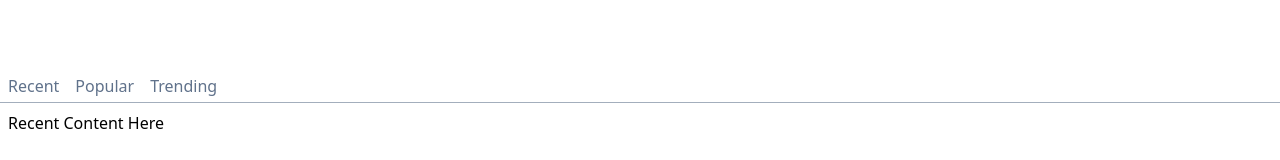
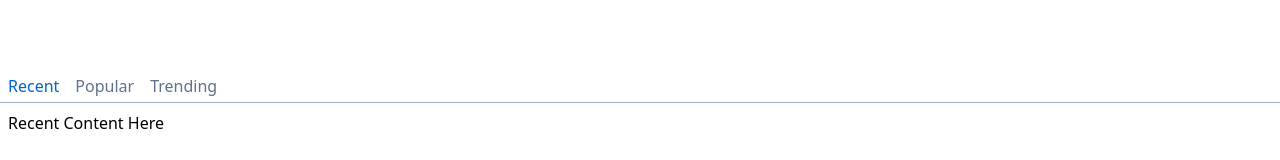
Before and after one commit to sangosteve/ui, a Next.js app: page / in a window 1280 px wide. Shown: the part 294-454 px from the top of the page. Built offline with nearby package versions, Linux system fonts and the light colour scheme.

Commit message:
tab selected styles

```diff
--- a/app/components/ui/Tab.tsx
+++ b/app/components/ui/Tab.tsx
@@ -1,5 +1,5 @@
 "use client"
-import React from "react";
+import React,{Fragment} from "react";
 import { Tab as HeadlessTab } from '@headlessui/react'
 import clsx from "clsx";
 
@@ -34,11 +34,17 @@ interface TabProps{
 export function Tab({children}:TabProps){
 
    return (
-    <HeadlessTab  className={"px-2 py-1 hover:bg-blue-50"}>
-            {children}
+    <HeadlessTab as={Fragment}  >
+             {({ selected }) => (
+                <button className={clsx(selected?"text-blue-500":"","px-2 py-1 hover:bg-blue-50")}>
+                    {children}
+                </button>
+             )}
         </HeadlessTab>
-    )
+        )
 }
+
+//className={"px-2 py-1 hover:bg-blue-50"}
 
 interface TabPanelsProps{
     children?:React.ReactNode;
```
